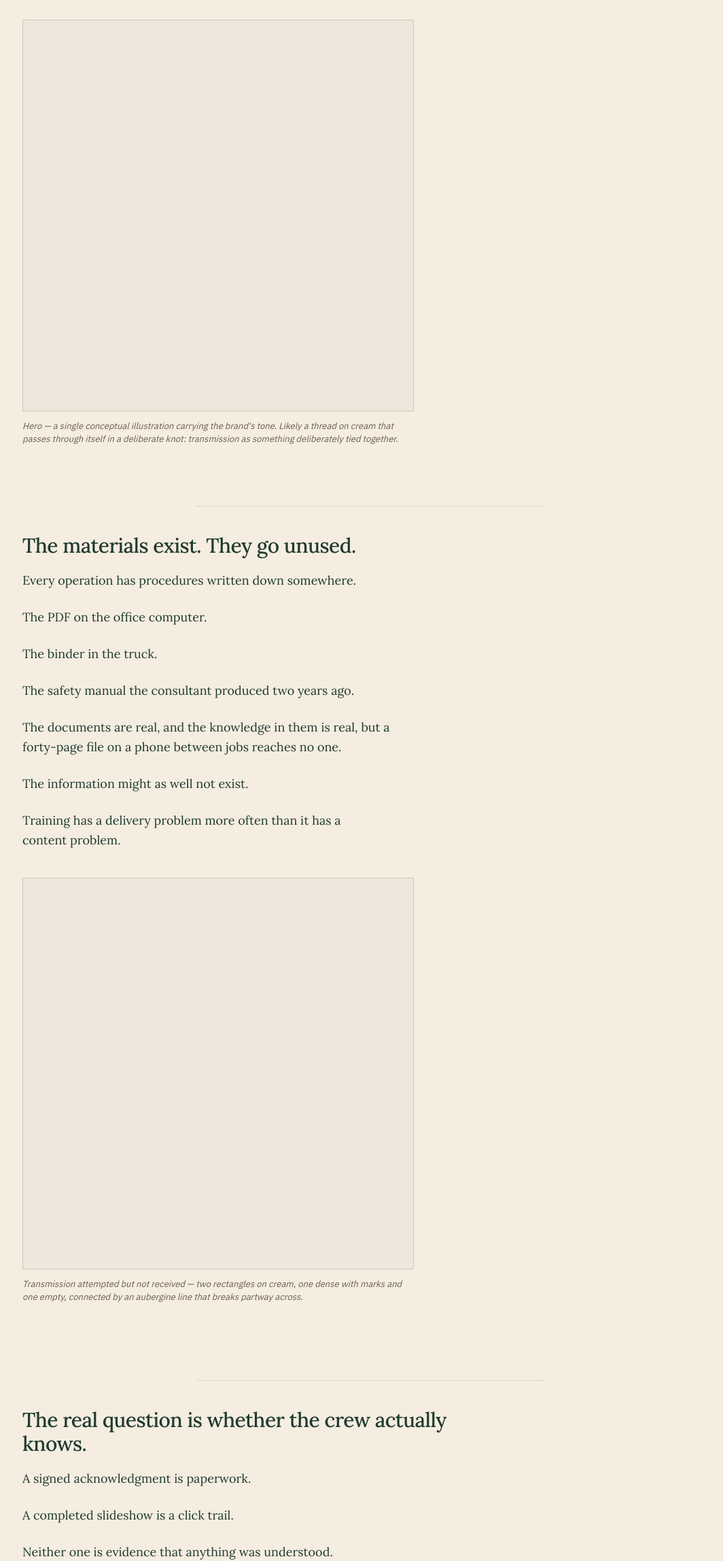
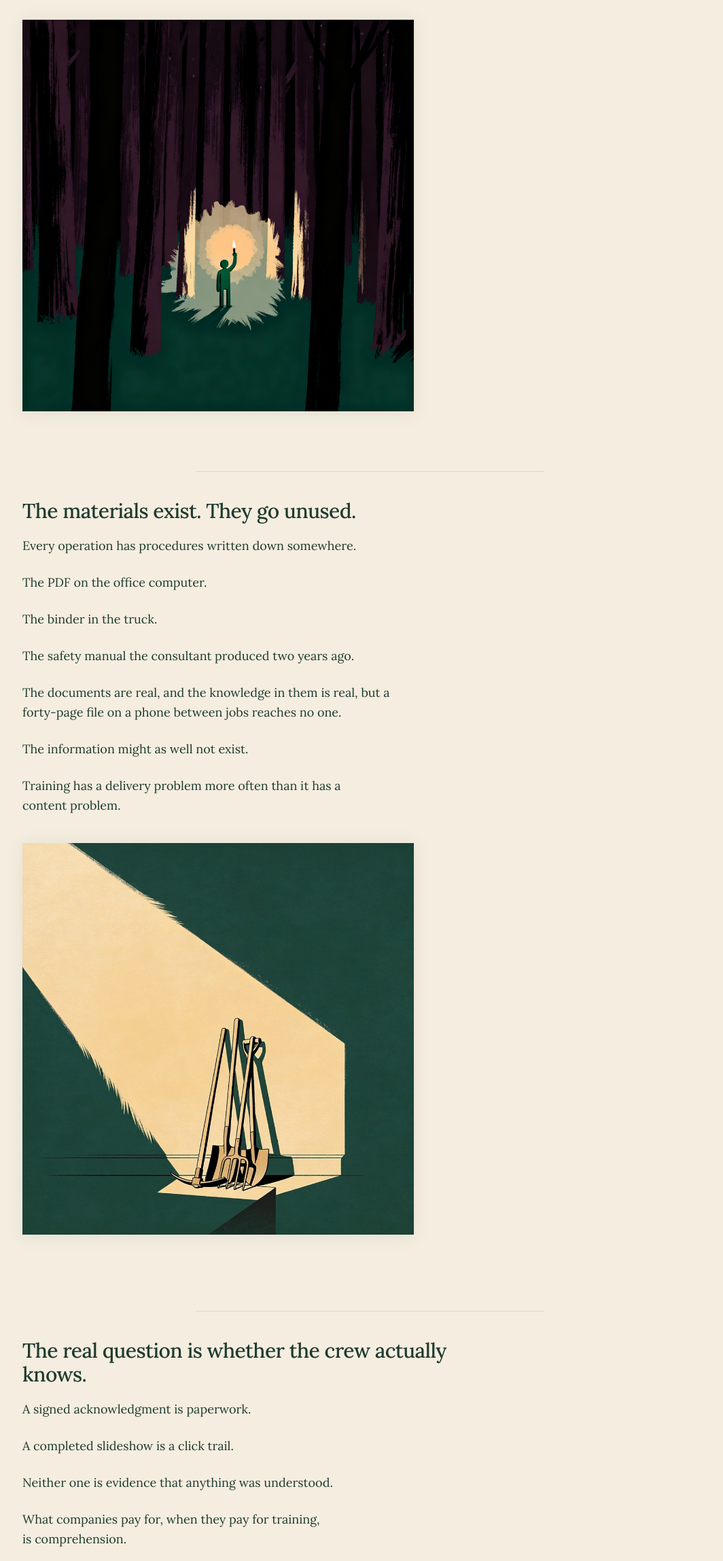
Before and after one commit to sean-roth/sopsnobodyreads-site, a plain HTML site: page index.html in a window 1280 px wide. Shown: the part 265-2561 px from the top of the page at 68% size, without its empty margins (95-1159 px from the left). Drawn offline with Linux system fonts and the light colour scheme.

Commit message:
Wire home page images into HTML, add figure drop-shadow
- Replace four placeholders with <img> tags pointing to /images/home-*.jpg
- Drop figcaptions on all four home page figures (per Sean: captions were placeholders for image descriptions, not production copy)
- Hero image gets loading="eager", section images get loading="lazy"
- Alt text written as plain-language description of what's actually in each illustration (a torch in a dark forest, tools in a shaft of light, a broken signpost, a braided knot) — describes the visible image rather than the metaphor
- Add .figure img CSS rule: display:block, width:100%, height:auto, drop-shadow(0 2px 12px rgba(31,58,46,0.08)) — soft shadow separates the cream-bordered images from the cream page background

Left the .placeholder and figcaption CSS rules in place; segment pages still use placeholders pending their own images.

```diff
--- a/index.html
+++ b/index.html
@@ -36,8 +36,7 @@
   <p class="hero-sub">Built from your team's existing documentation.</p>
 
   <figure class="figure">
-    <div class="placeholder placeholder--square"></div>
-    <figcaption>Hero — a single conceptual illustration carrying the brand's tone. Likely a thread on cream that passes through itself in a deliberate knot: transmission as something deliberately tied together.</figcaption>
+    <img src="/images/home-hero-torch.jpg" alt="A small figure carries a torch through a dark forest." loading="eager">
   </figure>
 </section>
 
@@ -54,8 +53,7 @@
   </div>
 
   <figure class="figure">
-    <div class="placeholder placeholder--square"></div>
-    <figcaption>Transmission attempted but not received — two rectangles on cream, one dense with marks and one empty, connected by an aubergine line that breaks partway across.</figcaption>
+    <img src="/images/home-2-tools.jpg" alt="A set of old tools collecting dust in a shaft of light from an empty room." loading="lazy">
   </figure>
 </section>
 
@@ -70,8 +68,7 @@
   </div>
 
   <figure class="figure">
-    <div class="placeholder placeholder--square"></div>
-    <figcaption>Interior structure made visible — a cross-section of an abstract object, outer shell in forest green, interior components in aubergine outline.</figcaption>
+    <img src="/images/home-3-signpost.jpg" alt="A broken signpost in an empty field, arrows pointing in conflicting directions." loading="lazy">
   </figure>
 </section>
 
@@ -87,8 +84,7 @@
   </div>
 
   <figure class="figure">
-    <div class="placeholder placeholder--square"></div>
-    <figcaption>Transformation between two states — dense unorganized marks on the left, the same number of marks arranged in a clean constellation on the right, an aubergine arrow between them.</figcaption>
+    <img src="/images/home-4-knot.jpg" alt="A braided rope tied in a deliberate knot, joining two strands." loading="lazy">
   </figure>
 </section>
 
--- a/styles.css
+++ b/styles.css
@@ -243,6 +243,13 @@ a:hover { text-decoration-thickness: 2px; }
   max-width: var(--measure);
 }
 
+.figure img {
+  display: block;
+  width: 100%;
+  height: auto;
+  filter: drop-shadow(0 2px 12px rgba(31, 58, 46, 0.08));
+}
+
 .section .figure {
   margin-top: 2.5rem;
 }
```
